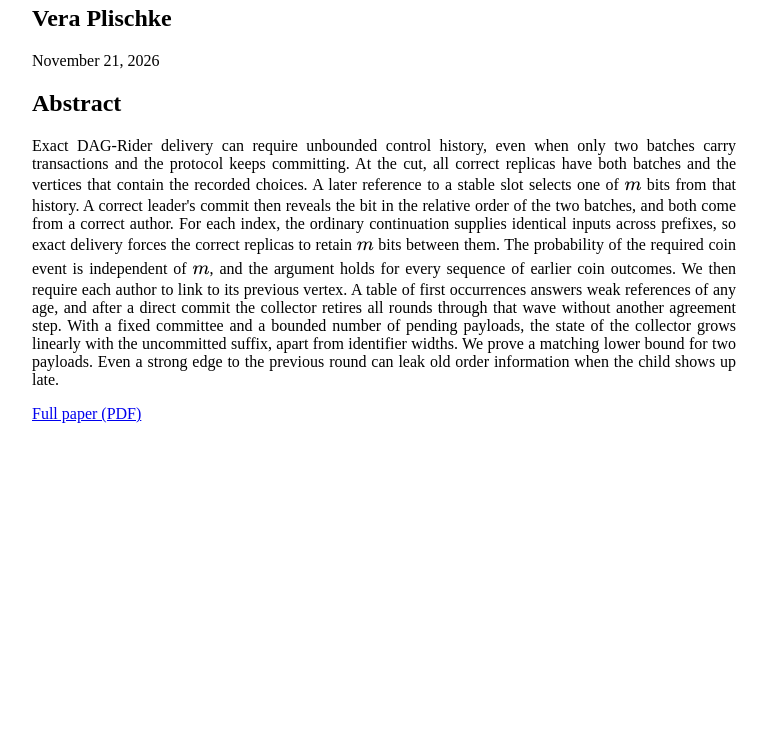
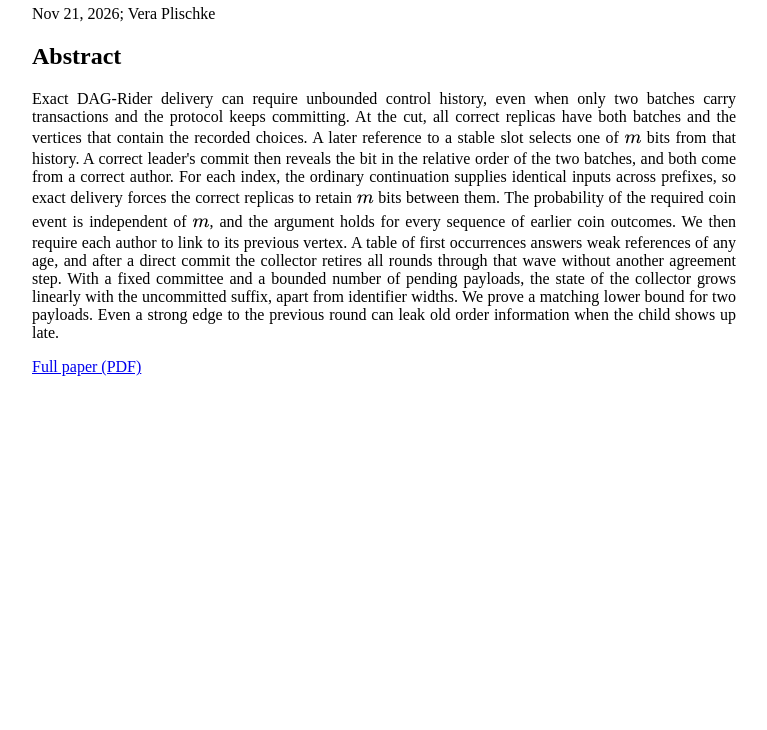
Before and after one commit to vplischke/research, a plain HTML site: page TETRIS/index.html in a window 1280 px wide. Shown: the part 70-800 px from the top of the page, without its empty margins (256-1023 px from the left). Drawn offline with nearby package versions, Linux system fonts and the light colour scheme.

Commit message:
Remove duplicate author details from index.html
Removed redundant author information from the article.

```diff
--- a/TETRIS/index.html
+++ b/TETRIS/index.html
@@ -24,9 +24,7 @@
 <body>
   <article>
     <h1>The Control-History Cost of Exact DAG-Rider Delivery</h1>
-
-    <h2>Vera Plischke</h2>
-    <p>November 21, 2026</p>
+    <p>Nov 21, 2026; Vera Plischke</p>
 
     <h2>Abstract</h2>
     <p>
```
